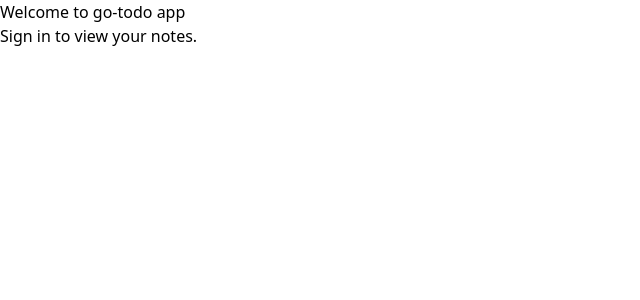
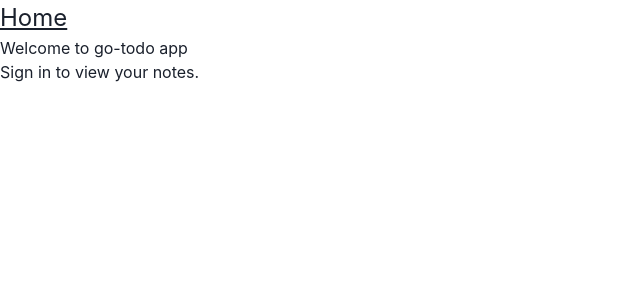
Before and after one commit to GoKooma/go-todo, a React app in the folder frontend/: page / in a window 1280 px wide. Shown: the top 300 px of the page, without its empty margins (0-640 px from the left). Built offline with nearby package versions, Linux system fonts and the light colour scheme.

Commit message:
Add Chakra UI

```diff
--- a/frontend/src/App.js
+++ b/frontend/src/App.js
@@ -1,12 +1,25 @@
 import React from 'react';
 import { BrowserRouter, Route, Routes } from "react-router-dom";
 
+import { ChakraProvider, Link, Text } from '@chakra-ui/react';
 import Home from "./components/Home";
 import NotFound from "./components/NotFound";
 import SignIn from "./components/SignIn";
 // import Notes from "./components/Notes";
 
 const App = () => (
+  <ChakraProvider>
+    <nav>
+      <ul>
+        <li>
+          <Link href="/">
+            <Text fontSize='2xl'>
+              Home
+            </Text>
+          </Link>
+        </li>
+      </ul>
+    </nav>
     <BrowserRouter>
       <Routes>
         <Route path="/" element={<Home />} exact />
@@ -15,6 +28,7 @@ const App = () => (
         <Route path="*" element={<NotFound />} />
       </Routes>
     </BrowserRouter>
+  </ChakraProvider>
 );
 
 export default App;
```
Lines whose indentation alone changed are shown as unchanged.
